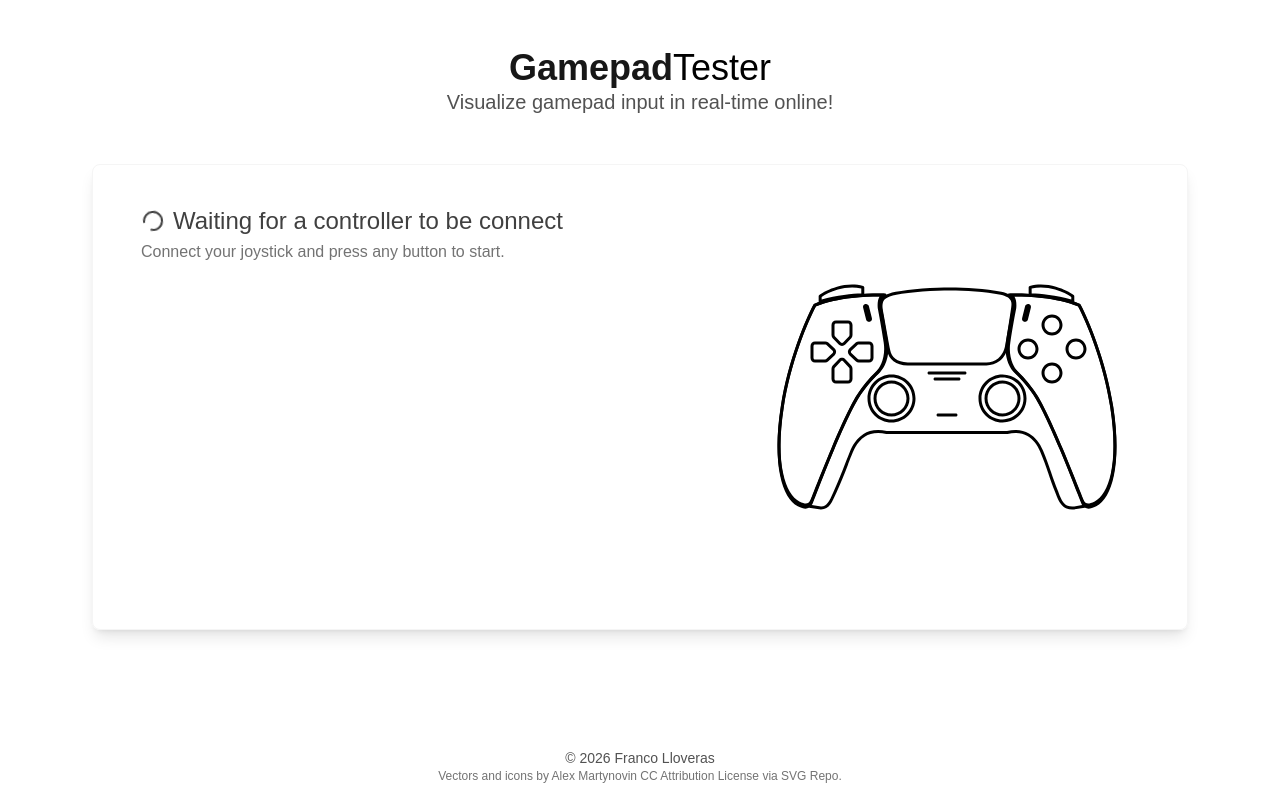
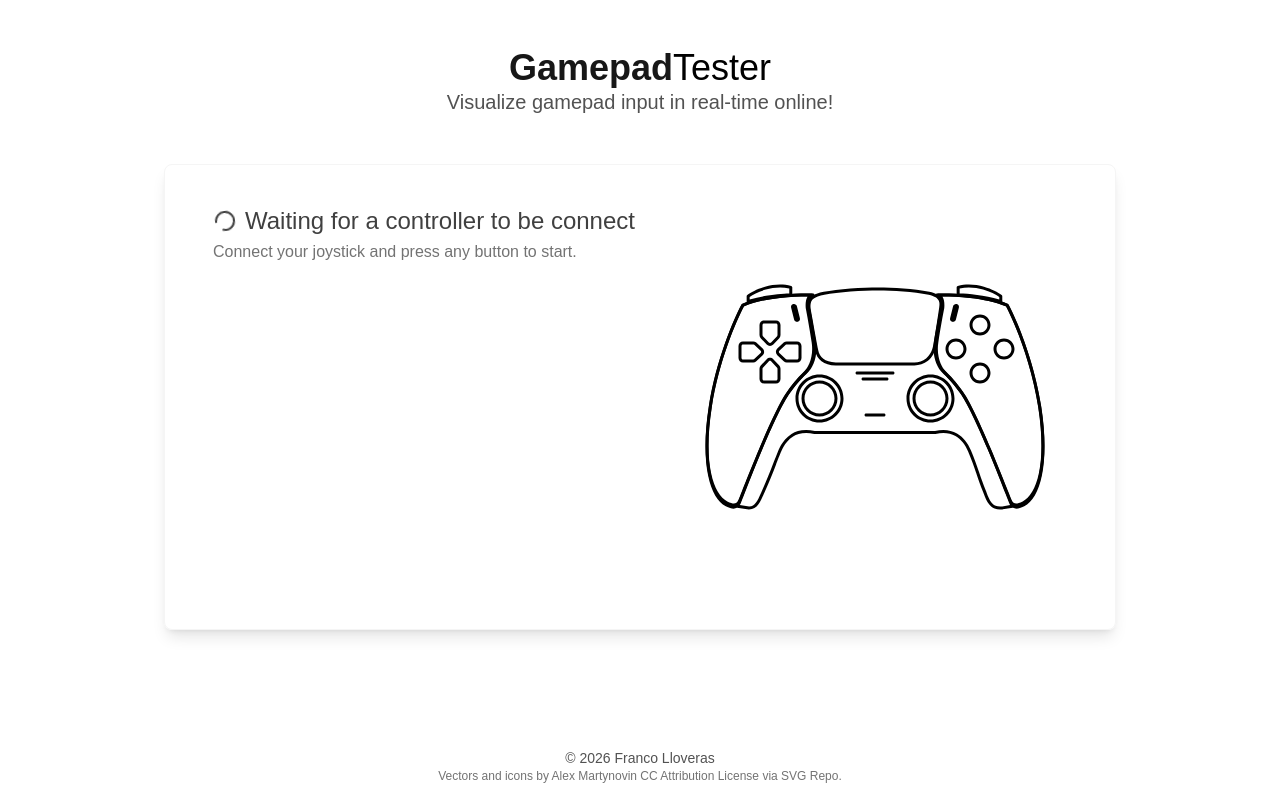
Before and after one commit to francolloveras/gamepad-tester, a React (Vite) app: page / in a window 1280 px wide. Built offline with nearby package versions, Linux system fonts and the light colour scheme; a small style sheet from the web is missing.

Commit message:
Add gamepad logic in the main app page

```diff
--- a/src/App.tsx
+++ b/src/App.tsx
@@ -1,17 +1,14 @@
-import Dualsense from '@/components/Dualsense'
-import Loader from '@/components/icons/loader'
+import DisconnectedPanel from '@/components/disconnected-panel'
+import GamepadPanel from '@/components/gamepad-panel'
+import Dualsense from '@/components/dualsense'
+import { useGamepads } from '@/lib/hooks/useGamepads'
 
 export default function App() {
+  const gamepads = useGamepads()
+
   return (
-    <div className="flex items-start gap-x-24 rounded-lg border border-neutral-100 px-12 py-10 shadow-lg">
-      <div>
-        <h2 className="inline-flex items-center gap-x-2 text-2xl text-neutral-700">
-          <Loader />
-          Waiting for a controller to be connect
-        </h2>
-        <p className="text-neutral-500">Connect your joystick and press any button to start.</p>
-      </div>
-      <div id="gamepad-name"></div>
+    <div className="flex items-start gap-x-12 rounded-lg border border-neutral-100 px-12 py-10 shadow-lg">
+      {gamepads.length > 0 ? <GamepadPanel gamepad={gamepads[0]} /> : <DisconnectedPanel />}
       <div className="w-96">
         <Dualsense />
       </div>
```
